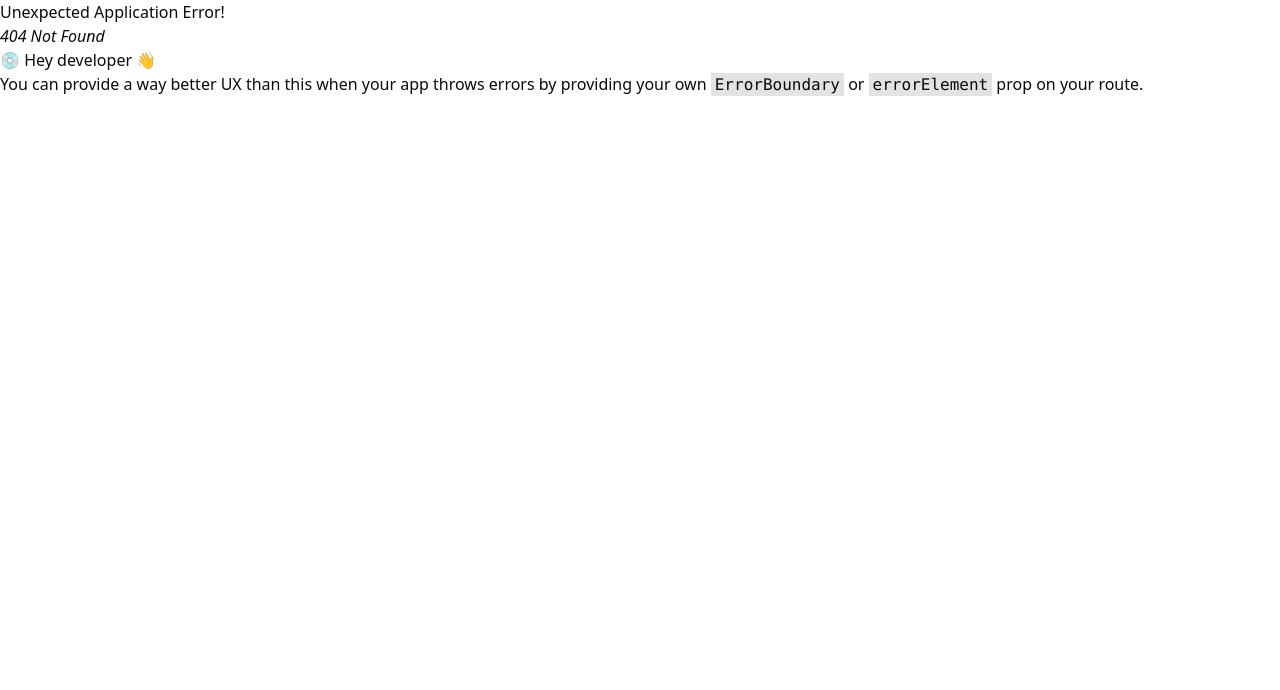
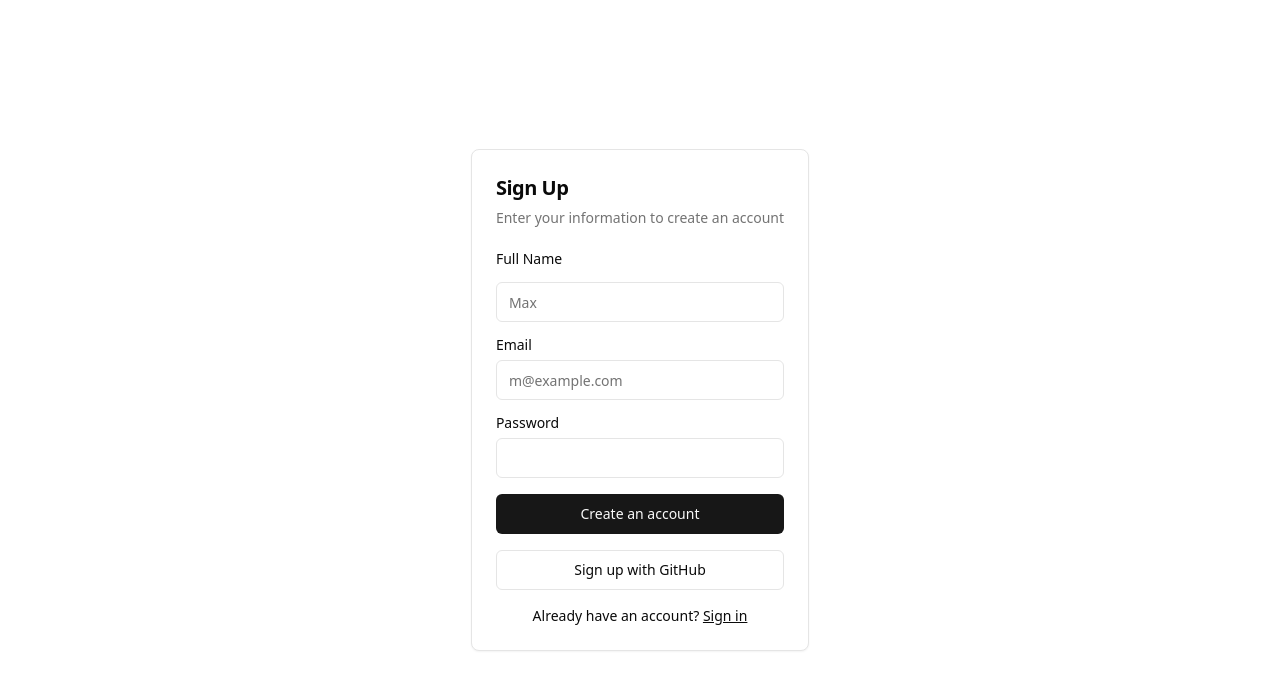
Before and after one commit to chakshukhanna99/book_dashboard, a React (Vite) app: page /register in a window 1280 px wide. Before the commit this address had no page. Shown: the top 690 px of the page. Built offline with nearby package versions, Linux system fonts and the light colour scheme.

Commit message:
register page

```diff
--- a/src/pages/Login.tsx
+++ b/src/pages/Login.tsx
@@ -3,6 +3,7 @@
 import { Input } from '@/components/ui/input';
 import { Label } from '@radix-ui/react-label';
 import React from 'react'
+import { Link } from 'react-router-dom';
 const Login = () => {
   return (
     <section className='flex justify-center h-screen items-center'>
@@ -25,6 +26,12 @@
       </CardContent>
       <CardFooter>
         <Button className="w-full">Sign in</Button>
+        <div className="mt-4 text-center text-sm">
+          Dont have an account?{" "}
+          <Link to={'/register'} className="underline">
+            Sign in
+          </Link>
+        </div>
       </CardFooter>
     </Card>
     </section>
--- /dev/null
+++ b/src/pages/Register.tsx
@@ -0,0 +1,56 @@
+import { Button } from '@/components/ui/button';
+import { Card, CardContent, CardDescription, CardHeader, CardTitle } from '@/components/ui/card';
+import { Input } from '@/components/ui/input';
+import { Label } from '@/components/ui/label';
+import { Link } from 'react-router-dom';
+
+const Register = () => {
+  return (
+    <section className='flex justify-center h-screen items-center'>
+
+<Card className="mx-auto max-w-sm">
+      <CardHeader>
+        <CardTitle className="text-xl">Sign Up</CardTitle>
+        <CardDescription>
+          Enter your information to create an account
+        </CardDescription>
+      </CardHeader>
+      <CardContent>
+        <div className="grid gap-4">
+          <div className="grid gap-4">
+          <Label htmlFor="first-name">Full Name</Label>
+              <Input id="first-name" placeholder="Max" required />
+          </div>
+          <div className="grid gap-2">
+            <Label htmlFor="email">Email</Label>
+            <Input
+              id="email"
+              type="email"
+              placeholder="m@example.com"
+              required
+            />
+          </div>
+          <div className="grid gap-2">
+            <Label htmlFor="password">Password</Label>
+            <Input id="password" type="password" />
+          </div>
+          <Button type="submit" className="w-full">
+            Create an account
+          </Button>
+          <Button variant="outline" className="w-full">
+            Sign up with GitHub
+          </Button>
+        </div>
+        <div className="mt-4 text-center text-sm">
+          Already have an account?{" "}
+          <Link to={'/login'} className="underline">
+            Sign in
+          </Link>
+        </div>
+      </CardContent>
+    </Card>
+    </section>
+  )
+}
+
+export default Register;
--- a/src/router.tsx
+++ b/src/router.tsx
@@ -1,6 +1,7 @@
 import { createBrowserRouter, Navigate } from 'react-router-dom';
 import LoginPage from '@/pages/Login';
 import HomePage from './pages/HomePage';
+import Register from './pages/Register';
  const router = createBrowserRouter([
     {
       path:'/',
@@ -10,5 +11,9 @@
         path:'/login',
         element:<LoginPage/>
     },
+    {
+        path:'/register',
+        element:<Register/>
+    }
 ]);
 export default router;
```
